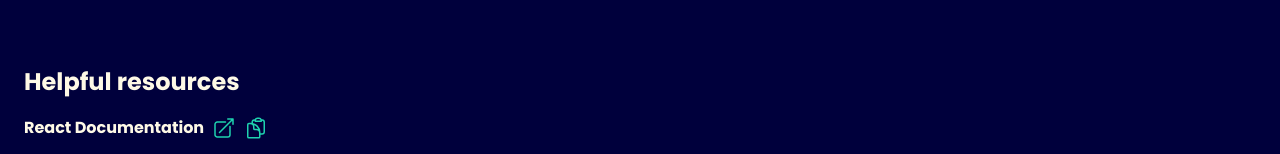
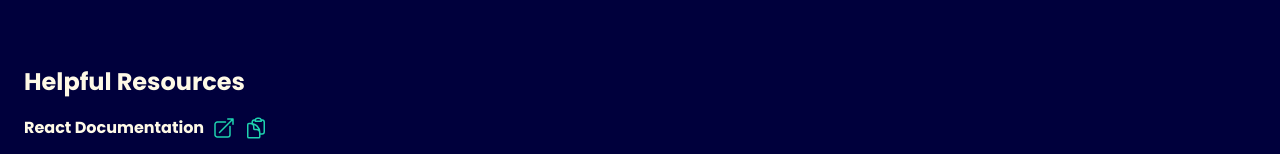
Before and after one commit to chris85gillis/atlas-react-and-jsx, a React (Vite) app: page / in a window 1280 px wide. Shown: the part 584-738 px from the top of the page. Built offline with nearby package versions, Linux system fonts and the light colour scheme.

Commit message:
cleaning up the App.jsx file

```diff
--- a/src/App.jsx
+++ b/src/App.jsx
@@ -6,7 +6,7 @@ import './index.css';
 
 function App() {
   return (
-    <div className="app-container">
+    <div>
       <Header />
 
       <Section title="What is React?">
@@ -24,7 +24,7 @@ function App() {
         </ul>
       </Section>
 
-      <Section title="Helpful resources">
+      <Section title="Helpful Resources">
         <HelpfulResource
           link="https://reactjs.org/docs/getting-started.html"
           label="React Documentation"
```
